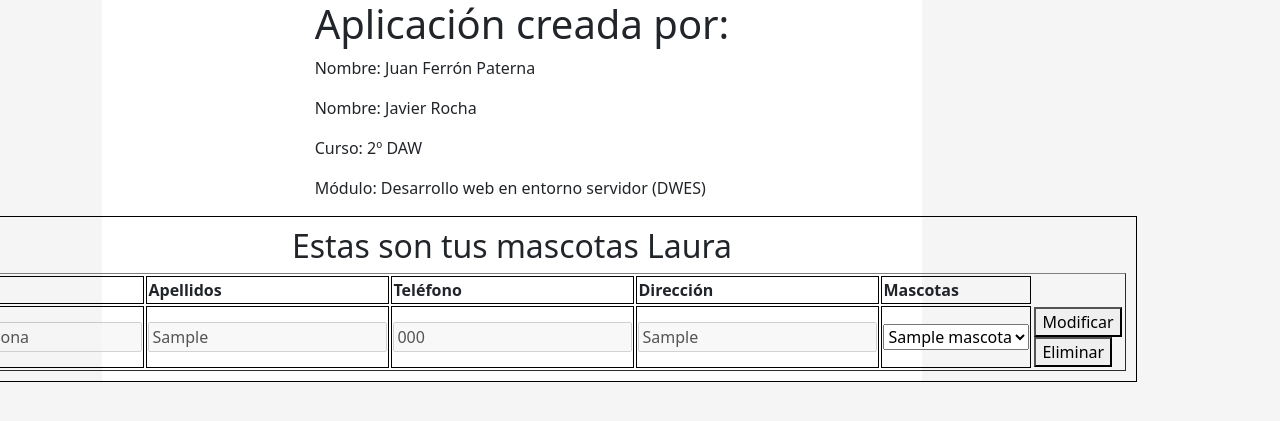
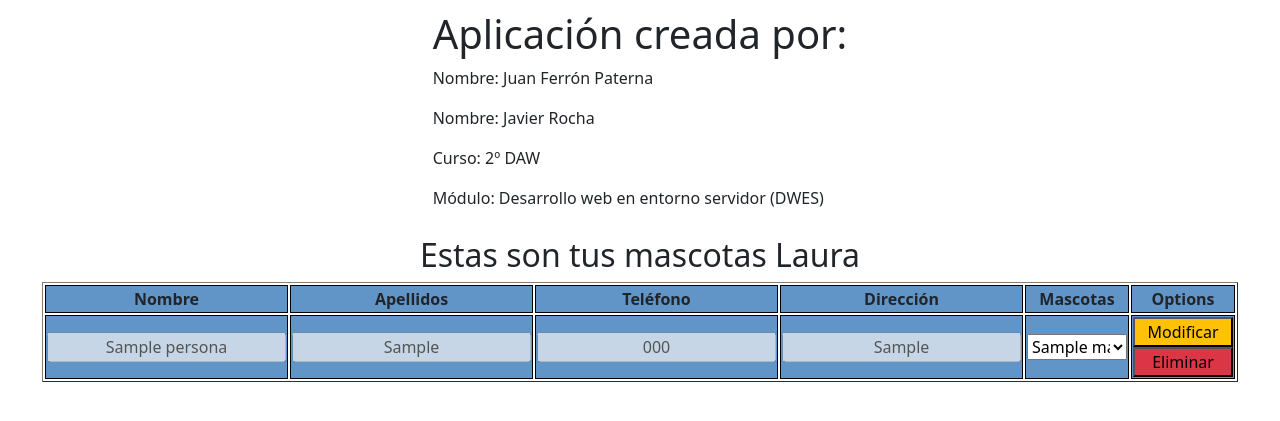
Before and after one commit to ferronmol/clinicaVeterinariaTalavera, a PHP site: page /clinicaVeterinariaTalavera/pages/crud.php in a window 1280 px wide. Shown: the top 421 px of the page. Run offline with PHP 8.4, Linux system fonts and the light colour scheme; tables that the repository leaves empty or names only in its code hold one stand-in row (values such as "Sample post").

Commit message:
function implemention, all crud functional

```diff
--- a/clinicaVeterinariaTalavera/css/styles.css
+++ b/clinicaVeterinariaTalavera/css/styles.css
@@ -1,4 +1,6 @@
-.body{
+
+.container,.main{
+    margin: 0 auto;
     max-width: 1200px;
     min-width: 400px;
     width: 100%;
@@ -6,14 +8,6 @@
     flex-direction: column;
     justify-content: center;
     align-items: center;
-}
-.container,.main{
-    width: 100%;
-    display: flex;
-    flex-direction: column;
-    justify-content: center;
-    align-items: center;
-    border: 1px solid black;
     padding: 10px;
 }
 .form{
@@ -21,6 +15,7 @@
     display: flex;
     justify-content: center;
     align-items: center;
+    text-align: center;
 }
 .form__buttons{
     display: flex;
@@ -28,9 +23,20 @@
     justify-content: center;
     align-items: center;
 }
+.form__input{
+    text-align: center;
+}
+.select{
+    width: 100px;
+}
 table{
     border-collapse: separate;
 }
-.td{
+.td,.tr{
     border: 1px solid black;
+    text-align: center;
+    background-color: #6194C7;
 }
+.button{
+    width: 100px;
+}
--- a/clinicaVeterinariaTalavera/files/functions.php
+++ b/clinicaVeterinariaTalavera/files/functions.php
@@ -1,5 +1,12 @@
 <?php
-
+/**
+ * funtion to connect to data base
+ *
+ * @param string $cadena
+ * @param strig $user
+ * @param string $password
+ * @return \PDO
+ */
 function connectionBBDD($cadena, $user = 0, $password = 0) {
     try {
         $bd = new PDO($cadena, $user, $password);
@@ -8,20 +15,40 @@
     }
     return $bd;
 }
-
+/**
+ * funtion to get vvalues by select statement and return it
+ *
+ * @param PDO $bd
+ * @param string $sql
+ * @return type PDO
+ */
 function selectValues($bd, $sql) {
-//     and dni_propietario in (SELECT dni from personas where nombre = "Juan")
     $values = $bd->query($sql);
 //realizamos ese código apra solo coger el array asociativo de la consulta
     $values->setFetchMode(PDO::FETCH_ASSOC);
     return $values;
 }
-
-function makeStatement($table, $values) {
+/**
+ * function to make a statement given as paramaeter into data base given as parameter
+ *
+ * @param PDO $bd
+ * @param string $sql
+ */
+function statement($bd, $sql) {
+    $bd->query($sql);
+}
+/**
+ * funtion to craeate a update statement by taking values from variables given as parameter
+ *
+ * @param string $table
+ * @param Array $values
+ * @return string
+ */
+function createUpdateStatement($table, $values) {
 //guardamos el dni para luego usarlo como condicion del where
     $dni = htmlspecialchars($values['dni']);
 //guardamos en un array nuevo solo los valores que vamos a necesitar
-$newValues = array_slice($values, 0, 4);
+    $newValues = array_slice($values, 1, 4);
 //inicializamos la varible sql para ir generando la consulta acumulando los string
     $sql = "UPDATE $table SET ";
     foreach ($newValues as $key => $value) {
@@ -33,8 +60,71 @@
             $sql .= "$key = '$value', ";
         }
     }
-//SE TIENE QUE GENERAR UNA ESPECIA DE ALGORITMO PARA NO GENERAR LA ULTIMA COMA. SE PUEDE SABER CUAL ES EL ULTIMO VALOR EN ESTE CASO LA DIRECCION, PERO PARA HACER LA FUNCION
-//PARA LLAMARLO DESDE CUALQUIR SITIO TENEMOS QUE RECORTAR EL ARRYA Y QUEDARNOS SOLO CON LOS VALORES QUE VAYAMOS A USAR
-$sql .= "WHERE  dni = '$dni'";
+//Llamamos a etsa funcion para poder quitar la ultima coma y el espacio sel ultimo parametro de la consulta
+    $sql = substr($sql, 0, -2);
+    $sql .= " WHERE  dni = '$dni';";
     echo $sql;
+    return $sql;
 }
+/**
+ * function to create a sentence depending of type of value variable
+ *
+ * @param PDO $bd
+ * @param string $table
+ * @param string or number $value
+ */
+function createDeleteStatement($bd, $table, $value) {
+    $sql;
+    if (is_numeric($value))
+        $sql = "DELETE FROM $table WHERE dni = $value";
+    else
+        $sql = "DELETE FROM $table WHERE dni = '$value'";
+
+    return $sql;
+}
+/**
+ * function to create input element snd set values given as parameters into it
+ *
+ * @param string $name
+ * @param string $value
+ * @param boolean $disabled
+ * @param boolean $hidden
+ */
+function createInput($name, $value, $disabled = false, $hidden = false) {
+    $disabled = ($disabled) ? 'disabled' : '';
+    $hidden = ($hidden) ? 'hidden' : '';
+    ?>
+
+    <td class="td">
+        <input class='form__input' name="<?= $name ?>" value="<?= $value ?>" <?= $disabled ?> <?= $hidden ?>>
+    </td>
+
+    <?php
+}
+/**
+ * function to generate as many options element as length array be
+ *
+ * @param Array $mascotas
+ */
+function generatePuppies($mascotas) {
+    foreach ($mascotas as $mascota) {
+        //para cada creamos una etiqueta option y la rellenamos con el nombre de la mascota del cliente
+        ?>
+        <option class="option" name="puppy" value="<?= $mascota['nombre'] ?>"><?= $mascota['nombre'] ?></option>
+        <?php
+    }
+}
+/**
+ * function to create a button html element and set values given as parameter into it
+ *
+ * @param string $name
+ * @param string $value
+ * @param string $content
+ * @param string $class
+ */
+function createButton($name, $value, $content, $class = false) {
+    $class = ($class) ? $class : "";
+    ?>
+    <button class='<?= $class ?> button' type="submit" name="<?= $name ?>" value="<?= $value ?>"><?= $content ?></button>
+    <?php
+}
--- a/clinicaVeterinariaTalavera/pages/crud.php
+++ b/clinicaVeterinariaTalavera/pages/crud.php
@@ -16,7 +16,7 @@
         <meta charset="UTF-8">
         <link rel="stylesheet" href="https://cdn.jsdelivr.net/npm/bootstrap-icons@1.11.1/font/bootstrap-icons.css">
         <link href="https://cdn.jsdelivr.net/npm/bootstrap@5.3.0-alpha1/dist/css/bootstrap.min.css" rel="stylesheet" integrity="sha384-GLhlTQ8iRABdZLl6O3oVMWSktQOp6b7In1Zl3/Jr59b6EGGoI1aFkw7cmDA6j6gD" crossorigin="anonymous">
-        <link rel="stylesheet" href="../assets/css/style.css">
+        <link rel="stylesheet" href="../css/styles.css">
         <title>CRUD</title>
     </head>
     <body>
--- a/clinicaVeterinariaTalavera/pages/crudRol1.php
+++ b/clinicaVeterinariaTalavera/pages/crudRol1.php
@@ -6,10 +6,8 @@
 $bd = connectionBBDD('mysql:dbname=exposicion;host=127.0.0.1', 'root', '');
 //comprobamos si existe usuario desde ela rchivo requerido anterior se maneja esta posibilidad y se guarda en una variable
 if (isset($user)) {
-    //rezlimaos la consulta para sacar por pantalla los nombres de todos los usuarios de la veterinaria
-    $sql = "select dni,nombre,apellido,telefono,direccion FROM personas";
-    $clients = selectValues($bd, $sql);
-}
+
+
 //filtramos el formulario que nos viene por post
     if (filter_input_array(INPUT_POST)) {
         if (isset($_POST['update'])) {
@@ -17,14 +15,21 @@
         }
         if (isset($_POST['delete'])) {
             $delete = htmlspecialchars($_POST['delete']);
+            //Llamamos a una funcion para borrar los datos
+            statement($bd, createDeleteStatement($bd,'personas',$delete));
         }
         if (isset($_POST['commit'])) {
             $commit = htmlspecialchars($_POST['commit']);
-        //contruimos una sentencia para modificar los datos del registro de donde se haga refernecia en la variable commmit, para ellos llamamos a una metodo que nos filtra los
-        //resultado y nos constuye una sentencia
-        $sql = makeStatement('personas', $_POST);
+            //Llamamos a la función para crear una consulta de update y lo que nos devulve esa función se lo pasamos
+            //como parametro a ala función padre apra generar la consulta a la base de datos
+            statement($bd, createUpdateStatement('personas', $_POST));
         }
     }
+    //rezlimaos la consulta para sacar por pantalla los nombres de todos los usuarios de la veterinaria
+    $sql = "select dni,nombre,apellido,telefono,direccion FROM personas WHERE rol = 0";
+    $clients = selectValues($bd, $sql);
+}
+
 //Cerramos la conexión con la base de datos
 $bd = null;
 ?>
@@ -39,6 +44,7 @@
         <title>Clinica Veterinaria Talavera</title>
     </head>
     <body>
+        <div class='container'>
         <header class= "info">
             <h1 class="title">Aplicación creada por:</h1>
             <div class="personal_data">
@@ -48,39 +54,35 @@
                 <p>Módulo: Desarrollo web en entorno servidor (DWES)</p>
             </div>
         </header>
-        <div>
+
             <main class="main">
-                <?php
-                ?>
                 <h2>Estas son tus mascotas <?= $user ?></h2>
                 <table border="1">
                     <thead>
-                        <tr>
+                        <tr class='tr'>
                             <th class="td">Nombre</th>
                             <th class="td">Apellidos</th>
                             <th class="td">Teléfono</th>
                             <th class="td">Dirección</th>
                             <th class="td">Mascotas</th>
+                            <th class="td">Options</th>
                         </tr>
                     </thead>
                     <tbody>
                         <?php
                         //recorremos al arrya de los registros que de la consulta y creamos un tr para cada mascota
                         foreach ($clients as $client) {
+                            //en cada pasada del bucle controlamos que la varibale de coinicidencia $matches este a false cada vez que se itera un cliente
+                            $matches = false;
                             //Creamos un formulario para guardar los inputs qeu generamos para cada cliente
                             ?>
                         <form action="<?= $_SERVER['PHP_SELF'] ?>" method="post">
-                            <tr>
+                            <tr class='tr'>
                                 <?php
                                 //recorremos el array para cada registro en este caso para cada mascota
-
                                 foreach ($client as $key => $value) {
                                     //controlamos con este  if que el dni del cliente no se muestre por pantalla
-                                    if($key != 'dni'){
-
-
-                                    //en cada pasada del bucle controlamos que la varibale de coinicidencia $matches este a false cada vez que se itera un cliente
-                                    $matches = false;
+                                    if ($key != 'dni') {
                                         //creamos un td para imprimir cada uno de los valores de las columnas, dentro metremos un input para hacer el campo editable
                                         //Controlamos si existe la consulta si a devulto algo para poder controlar los errores,
                                         if (isset($update)) {
@@ -89,33 +91,15 @@
                                             if ($update === $client['nombre']) {
                                                 //le damos a la varibale matches el valor true para mas abajo generar un input confirmas cambios en lugar de modificar
                                                 $matches = true;
-                                            ?>
-
-                                            <td class="td">
-                                                <input name="<?= $key ?>" value="<?= $value ?>">
-                                            </td>
-
-                                            <?php
+                                                //Llamamos a una funcion para generar un elemento pasandole valores para name,value y disabled
+                                                createInput($key, $value);
+                                            } else {
+                                                //este condicional nos va a controlar que los input se generen disabled para no poder modificarlo y lo creamos llamando ala funcion para crear el elemento
+                                                createInput($key, $value, true);
+                                            }
                                         } else {
                                             //este condicional nos va a controlar que los input se generen disabled para no poder modificarlo
-                                            ?>
-
-                                            <td class="td">
-                                                <input name="<?= $key ?>" disabled value="<?= $value ?>">
-                                            </td>
-
-                                            <?php
-                                        }
-                                    } else {
-//                                                  echo 'algo va mal porque existe el update pero no coincide el nombre del cliente';
-                                        //este condicional nos va a controlar que los input se generen disabled para no poder modificarlo
-                                        ?>
-
-                                        <td class="td">
-                                            <input name="name_cliente" disabled value="<?= $value ?>">
-                                        </td>
-
-                                        <?php
+                                            createInput('name_cliente', $value, true);
                                         }
                                     }
                                 }
@@ -133,13 +117,9 @@
                                     ?>
                                     <td class="td">
                                         <select class="select" name="puppies">
+                                            <!--Llamamos a la función para generar todas las mascotas de cada uno de los clientes-->
                                             <?php
-                                            foreach ($mascotas as $mascota) {
-                                                //para cada creamos una etiqueta option y la rellenamos con el nombre de la mascota del cliente
-                                                ?>
-                                                <option class="option" name="puppy" value="<?= $mascota['nombre'] ?>"><?= $mascota['nombre'] ?></option>
-                                                <?php
-                                            }
+                                            generatePuppies($mascotas);
                                             //cerramos la etiqueta select
                                             ?>
                                         </select>
@@ -147,23 +127,22 @@
                                     <?php
                                     //Creamos dos etiquetas <td> para guardar lso botones de editar o borrar y dentro meteremos un formulario
                                     ?>
-                                    <td>
+                                    <td class='td'>
 
                                         <?php
                                         //condicinal para controlar que input se va a generar dependiendo de si se ha encontrado el cliente a modificar
                                         if ($matches) {
+                                            //Llamamos a la funcion para generar un input mandandole parametros especificos
+                                            createInput('dni', $client['dni'], false, true);
+                                            //Llamamos a la funcion para generar un boton de confirmar
+                                            createButton('commit', $client['nombre'], 'Confirmar', 'bg-success');
+                                        } else {
+                                            //Llamamos la afuncion para crear un boton para modificar
+                                            createButton('update', $client['nombre'], 'Modificar', 'bg-warning');
+                                        }
+                                        //Llamamos a una funcion para generar el boton de eliminar
+                                        createButton('delete', $client['dni'], 'Eliminar', 'bg-danger');
                                         ?>
-                                        <input name="dni" hidden value="<?= $client['dni'] ?>">
-                                            <button type="submit" name="commit" value="<?= $client['nombre'] ?>">Confirmar</button>
-
-                                            <?php
-                                        } else {
-                                            ?>
-                                            <button type="submit" name="update" value="<?= $client['nombre'] ?>">Modificar</button>
-                                            <?php
-                                        }
-                                        ?>
-                                        <button type="submit" name="delete" value="<?= $client['nombre'] ?>">Eliminar</button>
                             </form>
                             </td>
                             <?php
```
Lines whose indentation alone changed are shown as unchanged.
